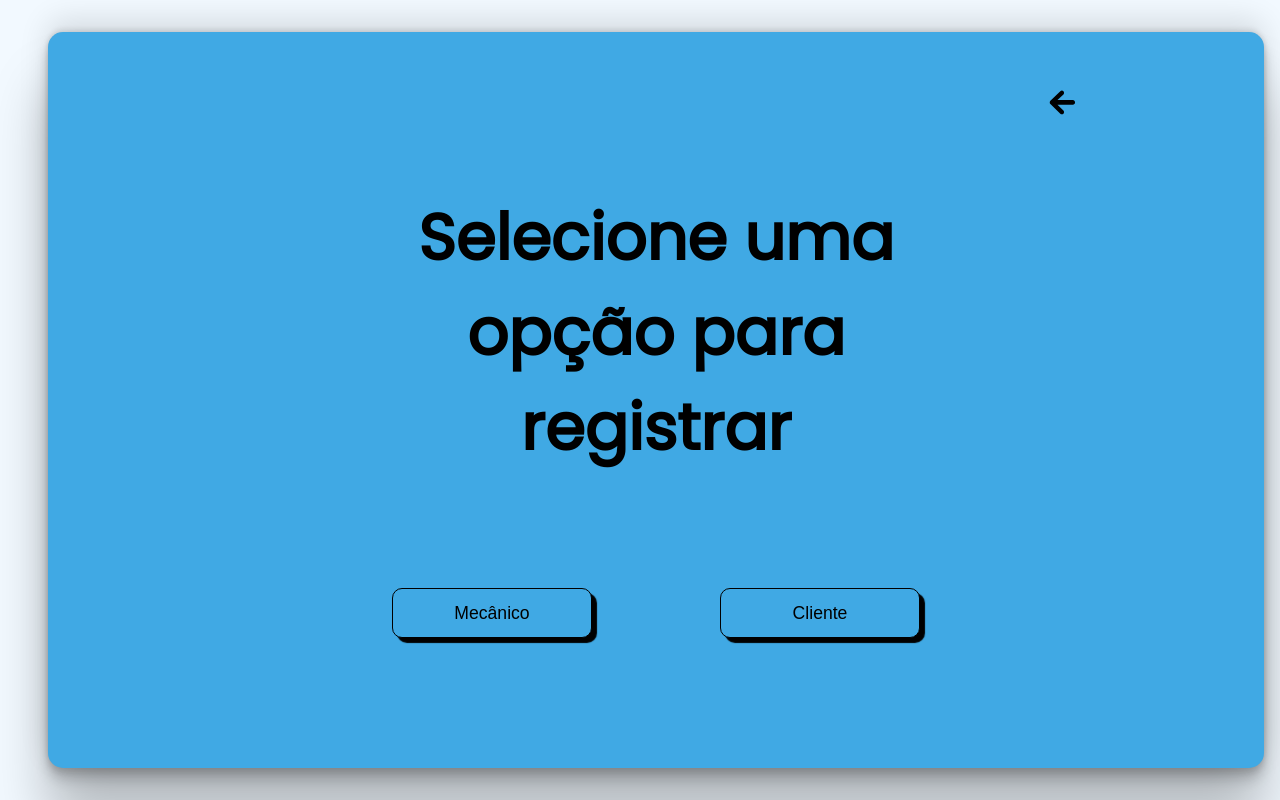
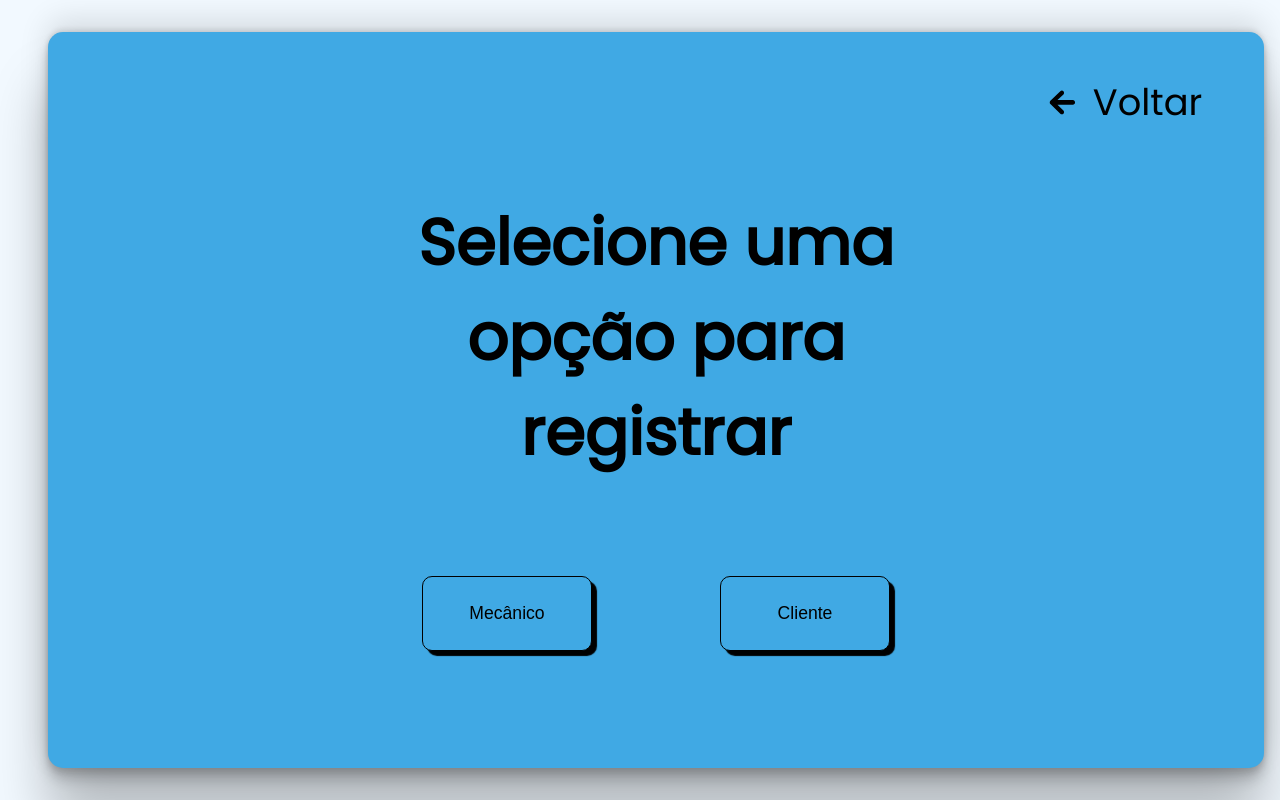
Before and after one commit to cadenasza/challenger-s-3, a React (Vite) app in the folder connectCar/: page /cadastro in a window 1280 px wide. Built offline with nearby package versions, Linux system fonts and the light colour scheme.

Commit message:
arrumando tags

```diff
--- a/connectCar/src/routes/CadastrarCliente/index.tsx
+++ b/connectCar/src/routes/CadastrarCliente/index.tsx
@@ -5,9 +5,8 @@ import { Link } from "react-router-dom";
 
 export default function CadastrarCliente() {
   return (
-    <main>
-        <HomeCadastrarClientes>
-        <div className="div-principal-cadastro-cliente">
+    <HomeCadastrarClientes>
+      <main>
         <div className="header-main-container">
         <h1>Cadastro Cliente</h1>
         <div className="div-a-container">
@@ -49,8 +48,7 @@ export default function CadastrarCliente() {
             <button className="submit">Continuar</button>
         </div>
       </section>
-      </div>
+      </main>
       </HomeCadastrarClientes>
-    </main>
   )
 };
--- a/connectCar/src/routes/CriarConta/index.tsx
+++ b/connectCar/src/routes/CriarConta/index.tsx
@@ -4,8 +4,8 @@ import { HomeCriarConta } from "../../style/styled";
 
 export default function CriarContas() {
   return (
-    <main>
         <HomeCriarConta>
+          <main>
         <div className="cadastro-container">
         <h1>Cadastre-se e conheça a nossa plataforma</h1>
         <div className="no-account-container">
@@ -41,7 +41,7 @@ export default function CriarContas() {
           <button type="submit" className="submit" id="buttonSubmit">Enviar</button>
         </form>
       </div>
+      </main>
     </HomeCriarConta>
-    </main>
   )
 }
--- a/connectCar/src/routes/EntrarConta/index.tsx
+++ b/connectCar/src/routes/EntrarConta/index.tsx
@@ -3,8 +3,8 @@ import { HomeEntrarConta } from "../../style/styled";
 
 export default function EntrarConta() {
   return (
-    <main>
         <HomeEntrarConta>
+          <main>
         <div className="form-container">
         <form action="" className="form">
           <h2>Entre na sua conta</h2>
@@ -61,7 +61,7 @@ export default function EntrarConta() {
             <p className="p-create-account">Criar uma Conta</p></Link>
         </div>
       </div>
+      </main>
       </HomeEntrarConta>
-    </main>
   )
 };
--- a/connectCar/src/routes/SelecionarOpcaoCadastro/index.tsx
+++ b/connectCar/src/routes/SelecionarOpcaoCadastro/index.tsx
@@ -5,21 +5,19 @@ import { IoMdArrowRoundBack } from "react-icons/io";
 
 export default function SelecionarOpcaoCadastro() {
   return (
-    <main>
         <PrincipalSelecionar>
-            <div className="principal">
+          <main>
             <div className="voltar">
-               <Link to={"/"}><IoMdArrowRoundBack /> </Link>
+               <Link to={"/"}><IoMdArrowRoundBack /><p className="p-back">Voltar</p> </Link>
             </div>
             <div className="div-container">
                 <h1>Selecione uma opção para registrar</h1>
                 <div className="button-container">
-                    <button>Mecânico</button>
-                    <button>Cliente</button>
+                    <Link to={"/cadastro/mecanico"}><button>Mecânico</button></Link>
+                    <Link to={"/cadastro/cliente"}><button>Cliente</button></Link>
                 </div>
             </div>
-            </div>
+            </main>
         </PrincipalSelecionar>
-    </main>
   )
 }
--- a/connectCar/src/style/styled.ts
+++ b/connectCar/src/style/styled.ts
@@ -470,7 +470,7 @@ export const PrincipalSelecionar = styled.div`
   justify-content: center;
 
 
-  .principal{
+  main{
   display: flex;
   flex-direction: column;
   border-radius: 15px;
@@ -483,7 +483,7 @@ export const PrincipalSelecionar = styled.div`
   margin-left: 2rem;
   /* align-items: center;
   justify-content: center; */
-
+  }
   .voltar{
       display: flex;
       justify-content: end;
@@ -501,6 +501,12 @@ export const PrincipalSelecionar = styled.div`
       font-size: 2.3rem;
       font-weight: 500;
     }
+
+  .p-back {
+    font-size: 2.3rem;
+    font-weight: 500;
+    }
+
   .div-container{
     width: 100%;
     height: 60%;
@@ -526,8 +532,8 @@ export const PrincipalSelecionar = styled.div`
 
   button{
     color: black;
-    width: 200px;
-    height: 50px;
+    width: 300px;
+    height: 75px;
     background-color: #40a9e4;
     border-radius: 10px;
     border: 1px solid black;
@@ -543,7 +549,7 @@ export const PrincipalSelecionar = styled.div`
     height: 60px;
     background-color: #358fc4;
   }
-}
+
 `;
 
 export const HomeEntrarConta = styled.div`
@@ -551,8 +557,12 @@ export const HomeEntrarConta = styled.div`
   font-weight: 300;
   font-style: normal;
   background-color: #f2f9ff;
-  display: flex;
-  height: 100vh;
+
+
+  main{
+    display: flex;
+    height: 100vh;
+  }
 
   a{
     text-decoration: none;
@@ -699,7 +709,7 @@ export const HomeCadastrarClientes = styled.div`
   align-items: center;
   justify-content: center;
 
-  .div-principal-cadastro-cliente{
+  main{
   display: flex;
   flex-direction: column;
   border-radius: 15px;
@@ -852,8 +862,13 @@ export const HomeCriarConta = styled.div`
   font-weight: 300;
   font-style: normal;
   background-color: #f2f9ff;
-  display: flex;
-  height: 100vh;
+
+
+
+  main{
+    display: flex;
+    height: 100vh;
+  }
 
   a {
   text-decoration: none;
```
